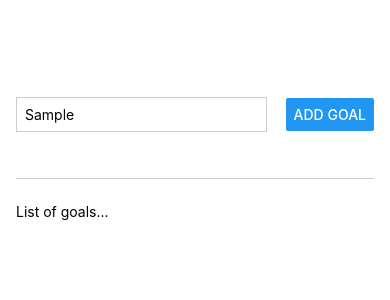
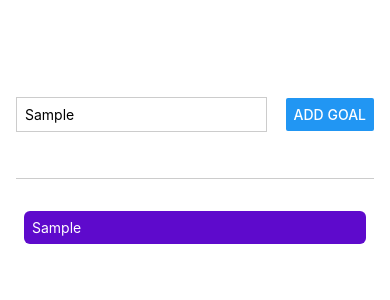
Before and after one commit to WellingtonDefassio/react-native-expo, a React Native app: screen / in a window 390 px wide. Both pictures are taken after typing "Sample" into the empty fields and a click on the button "ADD GOAL". Shown: the top 300 px of the page. Built offline with nearby package versions, Linux system fonts and the light colour scheme.

Commit message:
goinput and goitem

```diff
--- a/App.js
+++ b/App.js
@@ -1,14 +1,38 @@
-import {Button, StyleSheet, Text, TextInput, View} from 'react-native';
+import {Button, FlatList, StyleSheet, TextInput, View} from 'react-native';
+import {useState} from "react";
+import GoalItem from "./components/GoalItem";
+import GoalInput from "./components/GoalInput";
 
 export default function App() {
+
+
+    const [listGoalState, setListGoalState] = useState([])
+    const [goalTextState, setGoalTextState] = useState("")
+
+    function goalInputHandler(text) {
+        setGoalTextState(text)
+    }
+
+    function addGoalHandler() {
+        setListGoalState(currentCourseGoals => [...currentCourseGoals, {
+            text: goalTextState,
+            id: Math.random().toString()
+        }])
+    }
+
     return (
         <View style={styles.appContainer}>
-            <View style={styles.inputContainer}>
-                <TextInput style={styles.textInput} placeholder={"Your course goal!!"}/>
-                <Button title={"Add Goal"} />
-            </View>
+            <GoalInput onTextChange={goalInputHandler} onAddGoal={addGoalHandler}/>
             <View style={styles.goalsContainer}>
-                <Text>List of goals...</Text>
+                <FlatList
+                    data={listGoalState}
+                    keyExtractor={(item, index) => item.id}
+                    renderItem={itemData => {
+                        return (
+                            <GoalItem item={itemData.item}/>
+                        )
+                    }}
+                />
             </View>
         </View>
     );
@@ -20,22 +44,6 @@ const styles = StyleSheet.create({
         paddingHorizontal: 16,
         flex: 1
     },
-    inputContainer: {
-        flex: 1,
-        flexDirection: "row",
-        justifyContent: 'space-between',
-        alignItems: "center",
-        marginBottom: 24,
-        borderBottomWidth: 1,
-        borderBottomColor: "#ccc",
-    },
-    textInput: {
-        borderWidth: 1,
-        borderColor: "#ccc",
-        width: "70%",
-        marginRight: 8,
-        padding: 8
-    },
     goalsContainer: {
         flex: 5
     }
--- /dev/null
+++ b/components/GoalInput.tsx
@@ -0,0 +1,44 @@
+import React, {useState} from 'react';
+import {View, Text, TextInput, Button, StyleSheet} from 'react-native';
+
+interface GoalInputProps {
+    onTextChange: (text: string) => void
+    onAddGoal: () => void
+}
+
+export default function GoalInput(props: GoalInputProps) {
+
+
+
+
+    return (
+        <View style={styles.inputContainer}>
+            <TextInput
+                style={styles.textInput}
+                placeholder={"Your course goal!!"}
+                onChangeText={tex => props.onTextChange(tex)}
+            />
+            <Button title={"Add Goal"} onPress={props.onAddGoal}/>
+        </View>
+    );
+}
+
+
+const styles = StyleSheet.create({
+    inputContainer: {
+        flex: 1,
+        flexDirection: "row",
+        justifyContent: 'space-between',
+        alignItems: "center",
+        marginBottom: 24,
+        borderBottomWidth: 1,
+        borderBottomColor: "#ccc",
+    },
+    textInput: {
+        borderWidth: 1,
+        borderColor: "#ccc",
+        width: "70%",
+        marginRight: 8,
+        padding: 8
+    },
+})
--- /dev/null
+++ b/components/GoalItem.tsx
@@ -0,0 +1,19 @@
+import React from 'react';
+import {View, Text, StyleSheet} from 'react-native';
+
+export default function GoalItem(props) {
+    return (
+        <View style={styles.goalItem}>
+            <Text style={{color: "white"}}>{props.item.text}</Text>
+        </View>
+    );
+}
+
+const styles = StyleSheet.create({
+    goalItem: {
+        margin: 8,
+        padding: 8,
+        borderRadius: 6,
+        backgroundColor: "#5e0acc",
+    }
+})
--- a/package.json
+++ b/package.json
@@ -12,7 +12,9 @@
     "expo": "~49.0.15",
     "expo-status-bar": "~1.6.0",
     "react": "18.2.0",
-    "react-native": "0.72.6"
+    "react-native": "0.72.6",
+    "typescript": "^5.1.3",
+    "@types/react": "~18.2.14"
   },
   "devDependencies": {
     "@babel/core": "^7.20.0"
```
Also changed, not shown: 1 other file (tests, documents, lock files or other folders).
